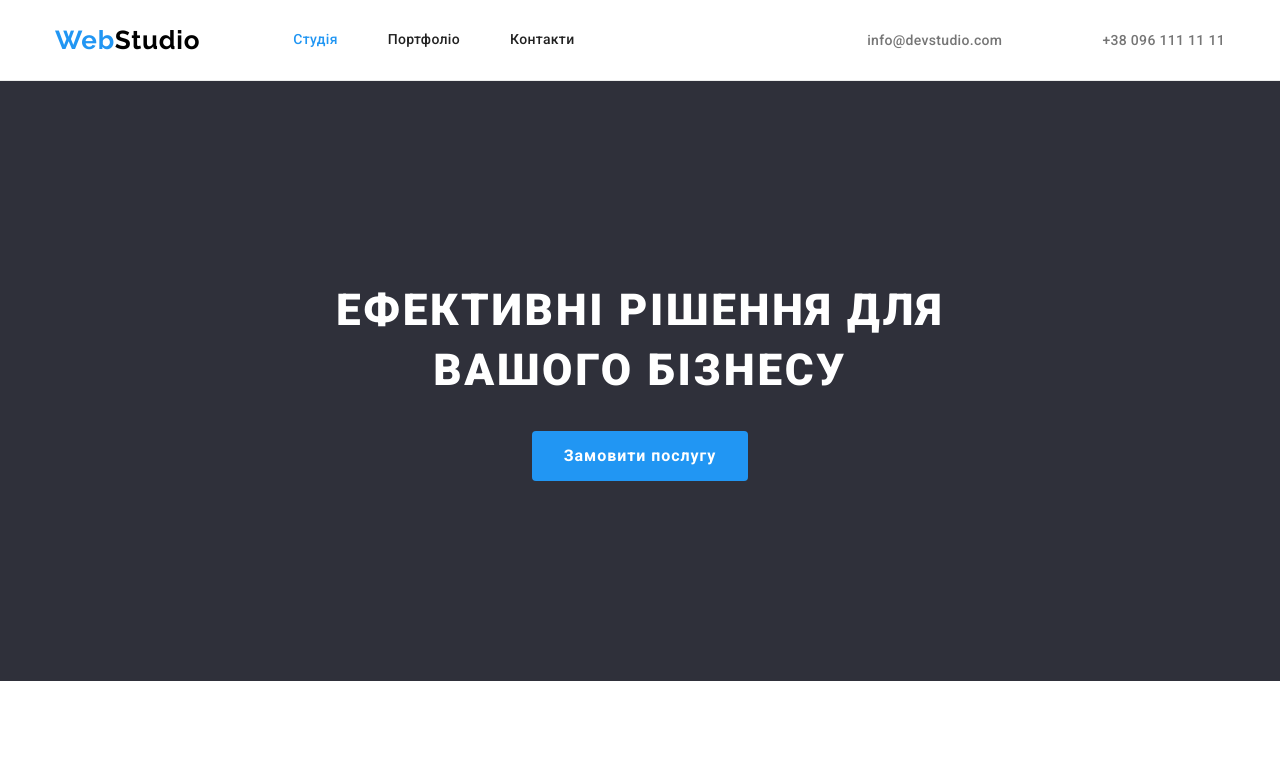
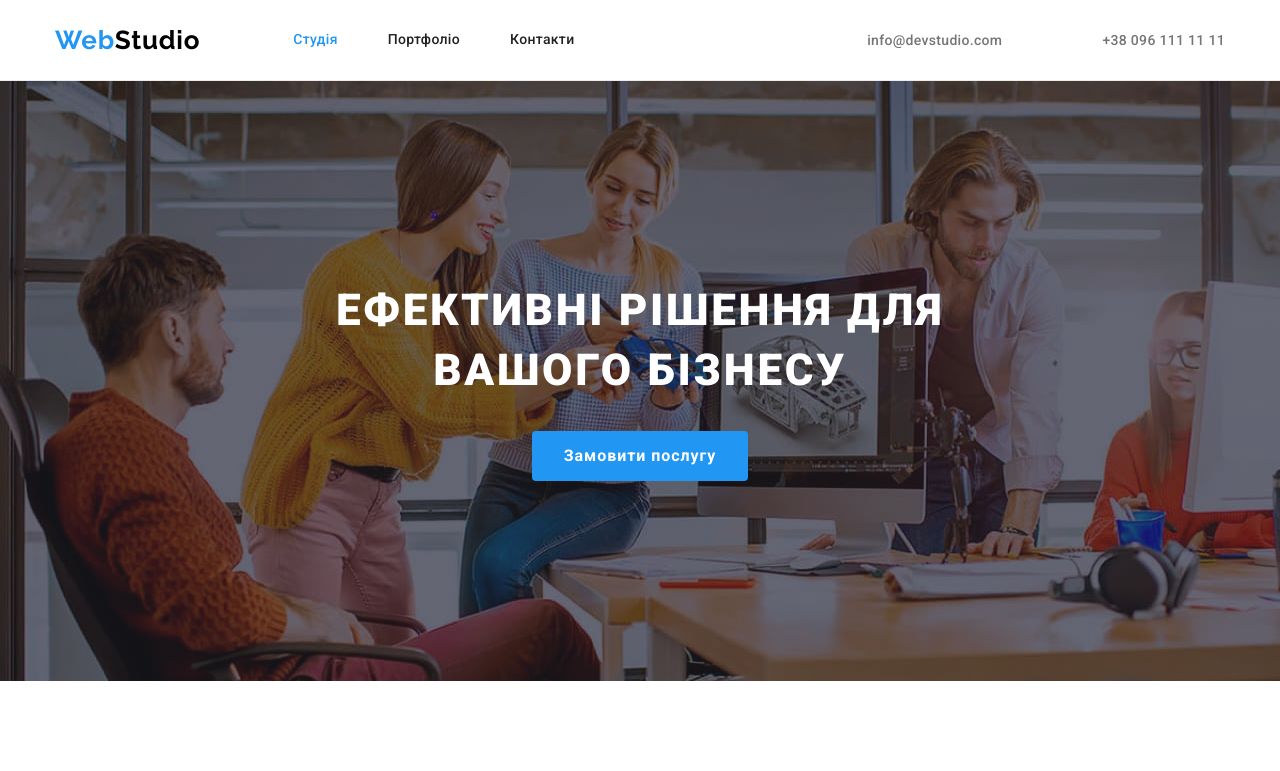
Before and after one commit to AntonKobyshev/goit-markup-hw-04, a plain HTML site: page index.html in a window 1280 px wide. Shown: the top 771 px of the page. Drawn offline with nearby package versions, Linux system fonts and the light colour scheme.

Commit message:
hero-bckg added

```diff
--- a/css/styles.css
+++ b/css/styles.css
@@ -140,9 +140,18 @@ header .studio-in-logo {
 
 .hero {
   background-color: var(--foorter-hero-bg-color);
-  padding-top: 200px;
-  padding-bottom: 200px;
+  max-width: 1600px;
+    height: 600px;
+    background-image: linear-gradient(to right,
+        rgba(47, 48, 58, 0.4),
+        rgba(47, 48, 58, 0.4)),
+      url(/images/hero-bckg.jpg);
+      margin-left: auto;
+      margin-right: auto;
 }
+
+
+
 
 .hero-title {
   color: var(--white-color);
@@ -156,7 +165,17 @@ header .studio-in-logo {
   margin-right: auto;
   width: 696px;
   margin-bottom: 30px;
+  padding-top: 200px;
 }
+
+/* .hero-bckg {
+  max-width: 1600px;
+  height: 600px;
+  background-image: linear-gradient(to right,
+      rgba(47, 48, 58, 0.4),
+      rgba(47, 48, 58, 0.4)),
+    url(/images/hero-bckg.jpg);
+} */
 
 /* buttons */
 
```
Also changed, not shown: images/hero-bckg.jpg (added).
